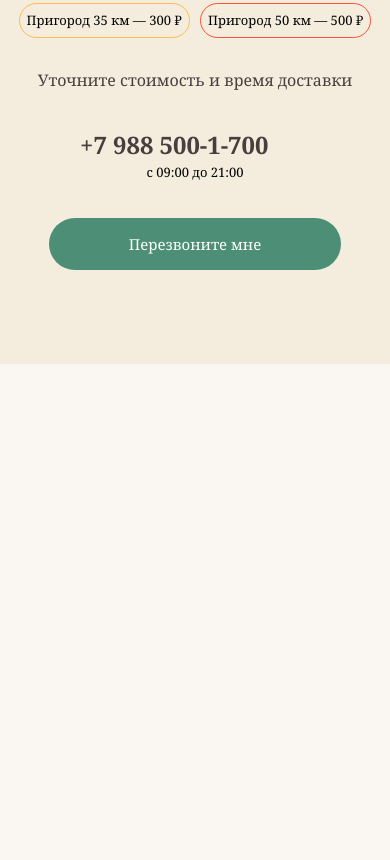
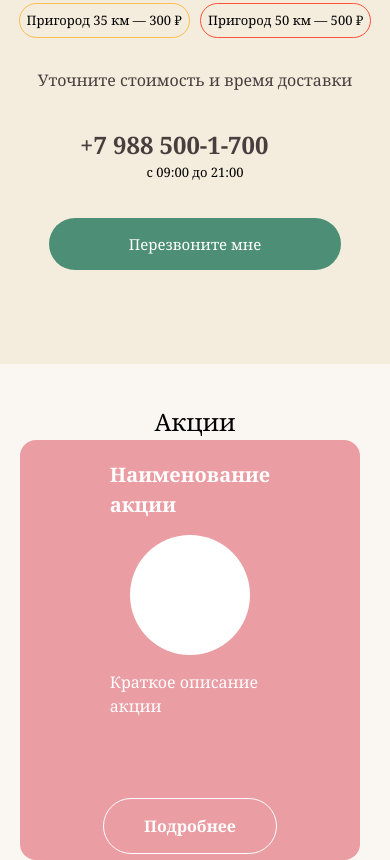
Before and after one commit to muhammadnazarov1724-cell/exam-week-2, a website: page index.html in a window 390 px wide. Shown: the part 7675-8535 px from the top of the page. Before the commit the page ends 8079 px from the top, so only its background shows below. Drawn offline with Linux system fonts and the light colour scheme.

Commit message:
main section only mobile

```diff
--- a/index.html
+++ b/index.html
@@ -581,6 +581,27 @@
           </div>
         </div>
       </section>
+      <section class="px-[20px] lg:hidden">
+        <p class="text-[24px] font-[500] text-center">Акции</p>
+        <div class="flex gap-[50px] overflow-auto">
+        <div class="w-[340px] h-[420px] px-[150px] bg-[#EA9DA3] rounded-2xl flex flex-col items-center">
+          <div class="flex flex-col gap-[15px] items-center justify-center py-[20px]">
+            <p class="text-[20px] font-bold text-white">Наименование акции</p>
+            <div class="w-[120px] h-[120px] rounded-[50%] bg-white"></div>
+            <p class="text-white">Краткое описание акции</p>
+          </div>
+          <button class="font-bold border border-white py-[15px] px-[40px] text-white rounded-[40px] my-[60px]">Подробнее</button>
+        </div>
+        <div class="w-[340px] h-[420px] px-[150px] bg-[#9898A0] rounded-2xl flex flex-col items-center">
+          <div class="flex flex-col gap-[15px] items-center justify-center py-[20px]">
+            <p class="text-[20px] font-bold text-white">Наименование акции</p>
+            <div class="w-[120px] h-[120px] rounded-[50%] bg-white"></div>
+            <p class="text-white">Краткое описание акции</p>
+          </div>
+          <button class="font-bold border border-white py-[15px] px-[40px] text-white rounded-[40px] my-[60px]">Подробнее</button>
+        </div>
+       </div>
+      </section>
     </main>
   </body>
 </html>
```
Also changed, not shown: src/output.css.
